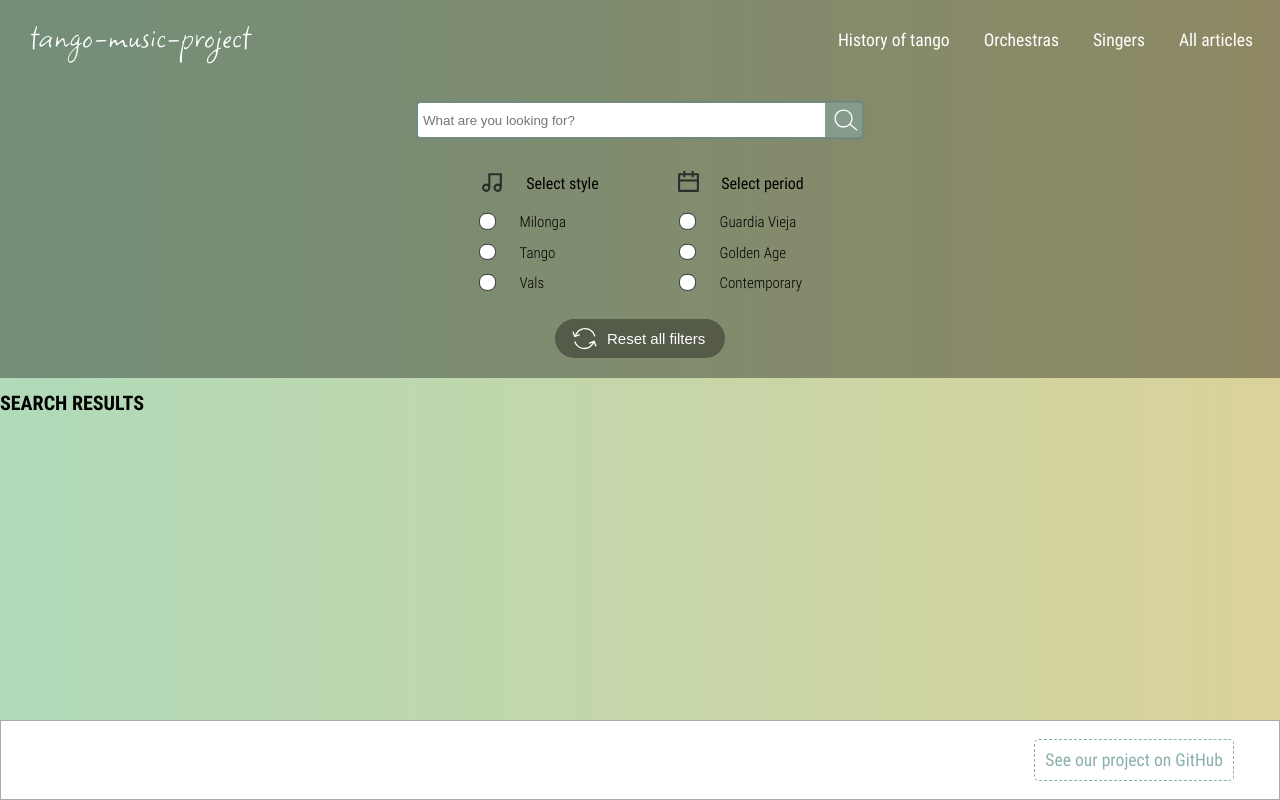
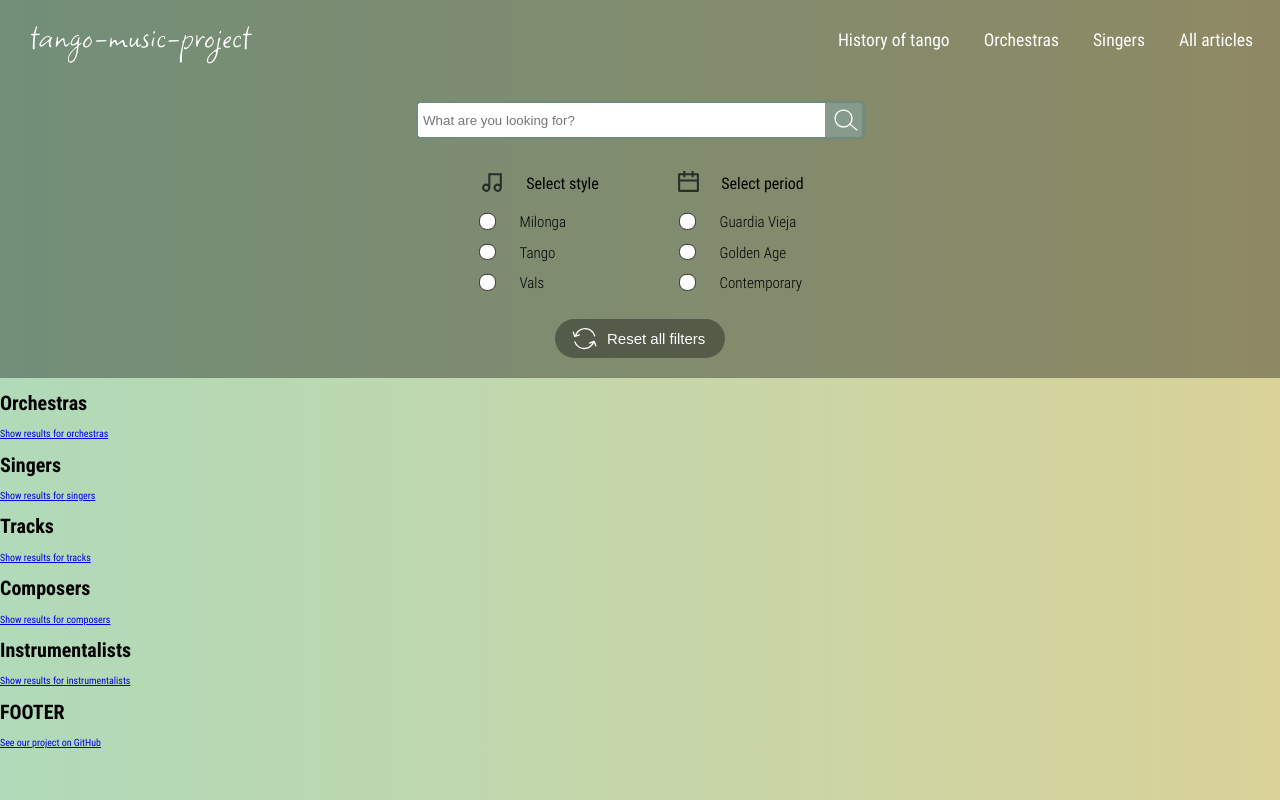
Before and after one commit to kolaroski/tango-music, a React app in the folder frontend/: page /results in a window 1280 px wide. Built offline with nearby package versions, Linux system fonts and the light colour scheme; no server answers.

Commit message:
Improvement: routing tweaking + add dummy data

```diff
--- a/frontend/src/App.tsx
+++ b/frontend/src/App.tsx
@@ -13,7 +13,9 @@ import HomePage from './routes/HomePage';
 import ArticlesContainer from './containers/ArticleContainer';
 import Articles from './routes/Articles';
 import SingleArticle from './routes/SingleArticle';
-import SearchResults from './routes/SearchResults';
+import MainContent from './containers/MainContent';
+import SearchCategories from './routes/SearchCategories';
+import SearchResults from './containers/SearchResults';
 import ErrorPage from './routes/ErrorPage';
 // ---------------
 
@@ -126,7 +128,10 @@ function App() {
             <Route index element={<Articles />} />
             <Route path=":articleId" element={<SingleArticle />} />
           </Route>
-          <Route path="results" element={<SearchResults />} />
+          <Route path="results" element={<MainContent />}>
+            <Route index element={<SearchCategories />} />
+            <Route path=":categoryId" element={<SearchResults />} />
+          </Route>
         </Route>
         <Route path="*" element={<ErrorPage />} />
       </Routes>
--- /dev/null
+++ b/frontend/src/DUMMY_DATA.tsx
@@ -0,0 +1,40 @@
+export const dummyResults = [
+  {
+    id: 'orchestraslist',
+    name: 'orchestras',
+    content: ['orchestra', 'orchestra', 'orchestra'],
+  },
+  {
+    id: 'singerslist',
+    name: 'singers',
+    content: ['singer', 'singer', 'singer'],
+  },
+  {
+    id: 'trackslist',
+    name: 'tracks',
+    content: ['track', 'track', 'track'],
+  },
+];
+
+export const categoriesInfo = [
+  {
+    id: 111,
+    name: 'orchestras',
+  },
+  {
+    id: 222,
+    name: 'singers',
+  },
+  {
+    id: 333,
+    name: 'tracks',
+  },
+  {
+    id: 444,
+    name: 'composers',
+  },
+  {
+    id: 555,
+    name: 'instrumentalists',
+  },
+];
--- a/frontend/src/components/Footer.tsx
+++ b/frontend/src/components/Footer.tsx
@@ -1,8 +1,9 @@
-import "./Footer.css";
+// import "./Footer.css";
 
 const Footer: React.FC = () => {
   return (
     <div className="footer-container">
+      <h1>FOOTER</h1>
       <a
         className="contact-link"
         href="https://github.com/kolaroski/tango-music"
--- /dev/null
+++ b/frontend/src/containers/MainContent.tsx
@@ -0,0 +1,11 @@
+import { Outlet } from 'react-router-dom';
+
+const MainContent: React.FC = (): JSX.Element => {
+  return (
+    <>
+      <Outlet />
+    </>
+  );
+};
+
+export default MainContent;
--- a/frontend/src/containers/NavBar.tsx
+++ b/frontend/src/containers/NavBar.tsx
@@ -16,11 +16,16 @@ const NavBar: React.FC<{}> = ({}): JSX.Element => {
     <div>
       <nav className="navbar">
         <div className="navbar__title-box" onClick={closeMenu}>
-          <Link to="/" className="navbar__link-home">
-            <a className="navbar__title">tango-music-project</a>
+          <Link to="/" className="navbar__link-home navbar__title">
+            tango-music-project
           </Link>
         </div>
-        <input id="menu-toggle" type="checkbox" checked={navMenuIsActive} />
+        <input
+          id="menu-toggle"
+          type="checkbox"
+          checked={navMenuIsActive}
+          readOnly
+        />
         <label
           className="menu-button-container"
           htmlFor="menu-toggle"
--- /dev/null
+++ b/frontend/src/containers/SearchResults.tsx
@@ -0,0 +1,18 @@
+import React from 'react';
+import { Link, useParams } from 'react-router-dom';
+import { dummyResults } from '../DUMMY_DATA';
+
+const SearchResults: React.FC = (): JSX.Element => {
+  const { categoryId } = useParams();
+  const category = dummyResults.find(category => category.id === categoryId);
+  return (
+    <>
+      <h1>Search results for {category.name}:</h1>
+      {category.content.map(result => {
+        return <p>{result}</p>;
+      })}
+    </>
+  );
+};
+
+export default SearchResults;
--- a/frontend/src/routes/ErrorPage.tsx
+++ b/frontend/src/routes/ErrorPage.tsx
@@ -1,11 +1,19 @@
-import { Link } from 'react-router-dom';
+import { useEffect } from 'react';
+import { Link, useNavigate } from 'react-router-dom';
 
 const ErrorPage: React.FC = (): JSX.Element => {
+  const navigate = useNavigate();
+  useEffect(() => {
+    setTimeout(() => {
+      navigate('/');
+    }, 4000);
+  }, [navigate]);
   return (
     <div>
       <h2>404</h2>
       <p>PAGE NOT FOUND</p>
-      <Link to="/">Back home</Link>
+      <p>Redirecting to home page...</p>
+      <Link to="/">Go back home now</Link>
     </div>
   );
 };
--- /dev/null
+++ b/frontend/src/routes/SearchCategories.tsx
@@ -0,0 +1,26 @@
+import React from 'react';
+import { Link } from 'react-router-dom';
+import { categoriesInfo } from '../DUMMY_DATA';
+
+const SearchCategories: React.FC = (): JSX.Element => {
+  return (
+    <>
+      <div>
+        {categoriesInfo.map(category => {
+          return (
+            <div key={category.id}>
+              <h1>
+                {category.name.charAt(0).toUpperCase() + category.name.slice(1)}
+              </h1>
+              <Link to={`/results/${category.name.toLowerCase()}list`}>
+                Show results for {category.name.toLowerCase()}
+              </Link>
+            </div>
+          );
+        })}
+      </div>
+    </>
+  );
+};
+
+export default SearchCategories;
--- a/frontend/src/routes/SearchResults.tsx
+++ /dev/null
@@ -1,11 +0,0 @@
-import React from 'react';
-
-const SearchResults: React.FC = (): JSX.Element => {
-  return (
-    <>
-      <h1>SEARCH RESULTS</h1>
-    </>
-  );
-};
-
-export default SearchResults;
```
